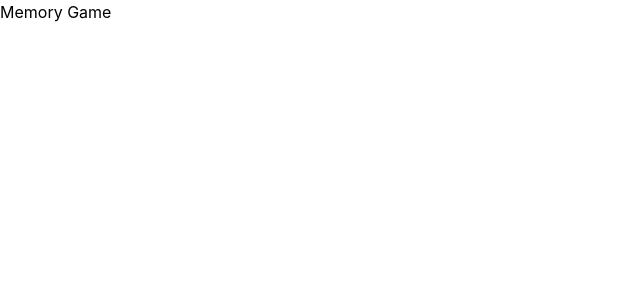
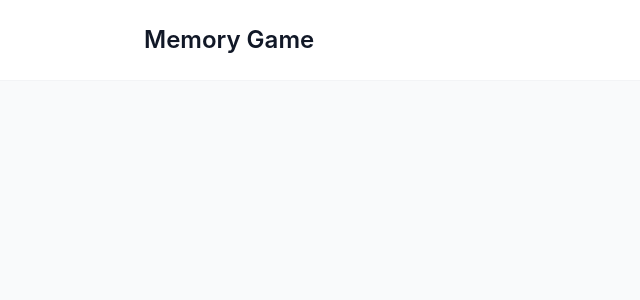
Before and after one commit to bittricky/memory-game, a React (Vite) app: page / in a window 1280 px wide. Shown: the top 300 px of the page, without its empty margins (0-640 px from the left). Built offline with nearby package versions, Linux system fonts and the light colour scheme.

Commit message:
feat(app): add basic html shell to app

```diff
--- a/src/App.tsx
+++ b/src/App.tsx
@@ -1,10 +1,18 @@
-import { useState } from "react";
+import React from "react";
 
 function App() {
   return (
-    <>
-      <div>Memory Game</div>
-    </>
+    <div className="min-h-screen bg-gray-50">
+      <header className="bg-white border-b border-gray-100">
+        <div className="max-w-5xl mx-auto px-4 py-6">
+          <h1 className="text-2xl font-semibold text-gray-900">Memory Game</h1>
+        </div>
+      </header>
+
+      <main className="max-w-5xl mx-auto px-4 py-8">
+        {/* TODO: Add game content here */}
+      </main>
+    </div>
   );
 }
 
```
